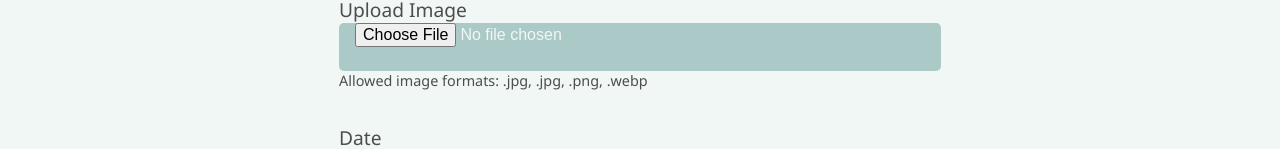
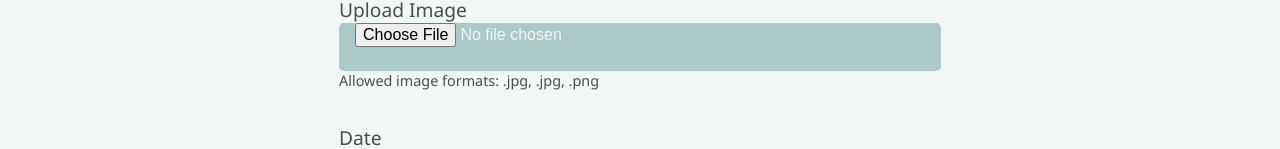
Before and after one commit to PhilippWeiss85/capstone-project, a Next.js app: page /form in a window 1280 px wide. Shown: the part 277-426 px from the top of the page. Built offline with nearby package versions, Linux system fonts and the light colour scheme.

Commit message:
remove .webph

```diff
--- a/components/GameForm/GameForm.js
+++ b/components/GameForm/GameForm.js
@@ -90,16 +90,14 @@ export default function AddGameForm() {
         />
         <FormLabel htmlFor="image">Upload Image</FormLabel>
         <InputImageContainer
-          accept=".jpg, .jpeg, .png .webp"
+          accept=".jpg, .jpeg, .png "
           type="file"
           name="file"
           required
           id="file"
           aria-label="image"
         />
-        <ImageContainerText>
-          Allowed image formats: .jpg, .jpg, .png, .webp
-        </ImageContainerText>
+        <ImageContainerText>Allowed image formats: .jpg, .jpg, .png</ImageContainerText>
         <FormLabel htmlFor="date">Date</FormLabel>
         <InputContainer
           role="input"
```
